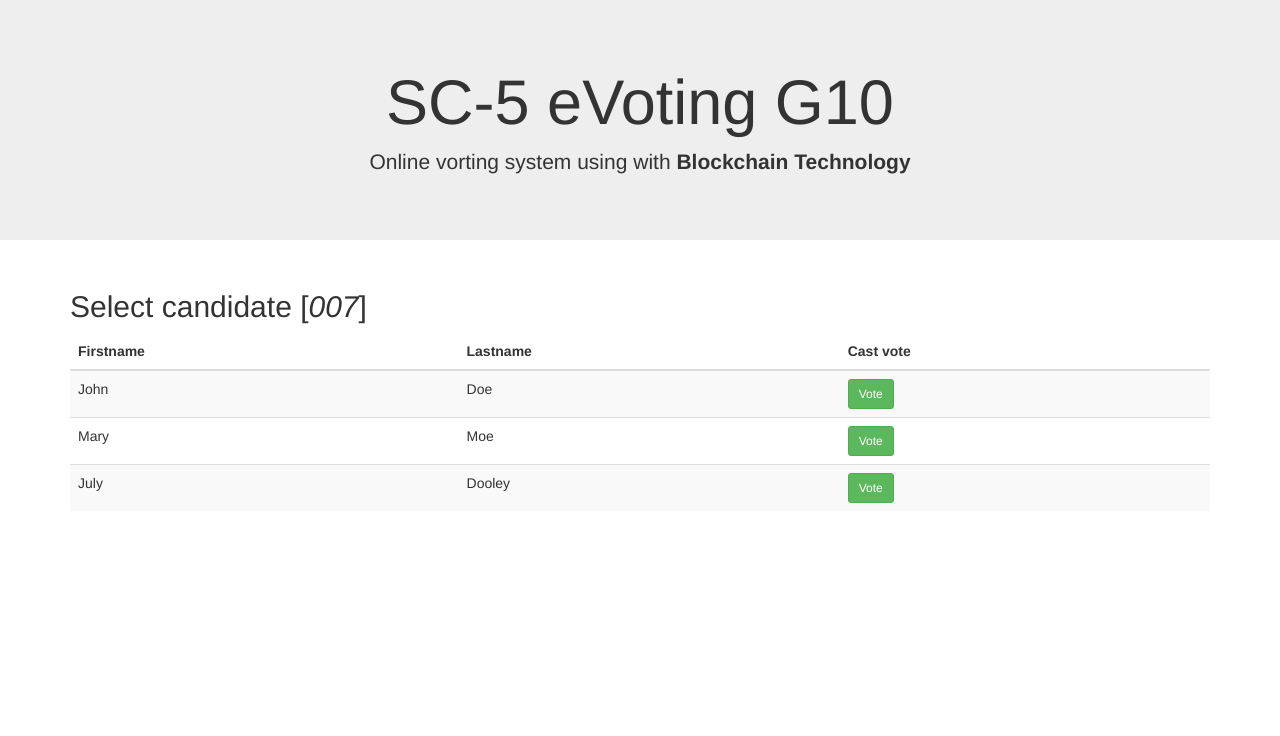
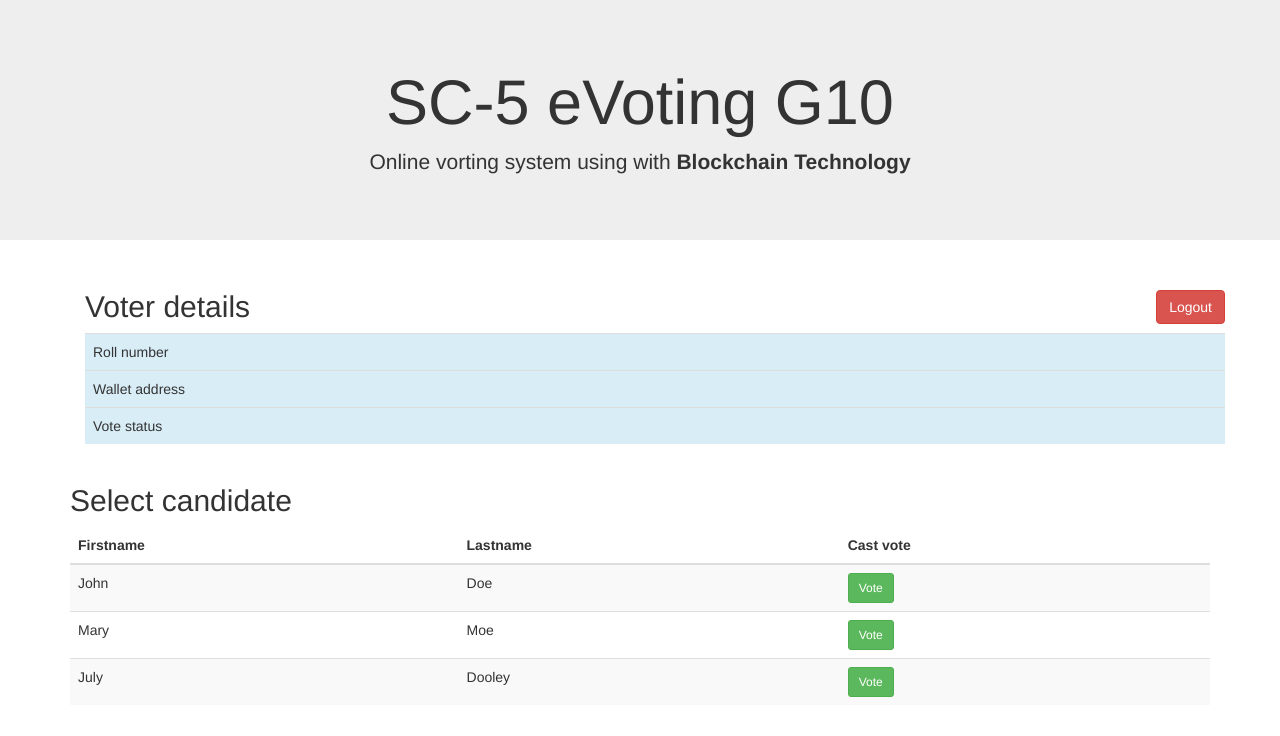
Before and after one commit to suvambasak/eVoting-blockchain, a Flask app: template backend/flask_app/templates/candidates.html in a window 1280 px wide. Shown: the top 736 px of the page. Run offline with Flask 2, Linux system fonts and the light colour scheme; the template is opened without the code that fills it, so the values that code supplies are empty; some libraries are stand-ins or nearby versions.

Commit message:
Voter login and logout

```diff
--- a/backend/flask_app/__init__.py
+++ b/backend/flask_app/__init__.py
@@ -1,5 +1,6 @@
 from flask import Flask
 from flask_sqlalchemy import SQLAlchemy
+from flask_login import LoginManager
 
 database = SQLAlchemy()
 
@@ -7,6 +8,7 @@
 def create_app():
     app = Flask(__name__)
 
+    app.config['SECRET_KEY'] = 'secret-key'
     app.config['SQLALCHEMY_DATABASE_URI'] = 'sqlite:///db.sqlite'
 
     database.init_app(app)
@@ -16,6 +18,14 @@
     with app.app_context():
         database.create_all()
 
+    login_manager = LoginManager()
+    login_manager.login_view = 'auth.index'
+    login_manager.init_app(app)
+
+    @login_manager.user_loader
+    def load_user(user_id):
+        return models.Voter.query.get(int(user_id))
+
     from .main import main as main_blueprint
     app.register_blueprint(main_blueprint)
 
--- a/backend/flask_app/main.py
+++ b/backend/flask_app/main.py
@@ -1,9 +1,11 @@
 from flask import Blueprint, render_template, url_for
+from flask_login import login_required, current_user
 
 
 main = Blueprint('main', __name__)
 
 
 @main.route('/candidates')
+@login_required
 def candidates():
-    return render_template('candidates.html')
+    return render_template('candidates.html', user=current_user)
--- a/backend/flask_app/models.py
+++ b/backend/flask_app/models.py
@@ -1,7 +1,8 @@
 from . import database
+from flask_login import UserMixin
 
 
-class Voter(database.Model):
+class Voter(database.Model, UserMixin):
     id = database.Column(
         database.Integer,
         primary_key=True
--- a/backend/flask_app/templates/candidates.html
+++ b/backend/flask_app/templates/candidates.html
@@ -1,5 +1,34 @@
 {% extends "common.html" %} {% block content %}
-<h2>Select candidate [<i>007</i>]</h2>
+
+
+<div class="container">
+    <h2>
+        Voter details
+        <a href="logout">
+            <button class='btn btn-danger pull-right'>
+                Logout
+            </button>
+        </a>
+    </h2>
+    <table class="table table-hover">
+        <tbody>
+            <tr class="info">
+                <td>Roll number</td>
+                <td>{{ user.roll_number_hash }}</td>
+            </tr>
+            <tr class="info">
+                <td>Wallet address</td>
+                <td>{{ user.wallet_address }}</td>
+            </tr>
+            <tr class="info">
+                <td>Vote status</td>
+                <td>{{ user.vote_status }}</td>
+            </tr>
+        </tbody>
+    </table>
+</div>
+
+<h2>Select candidate</h2>
 
 <table class="table table-striped">
     <thead>
```
Also changed, not shown: backend/flask_app/auth.py (+9 -0 lines).
